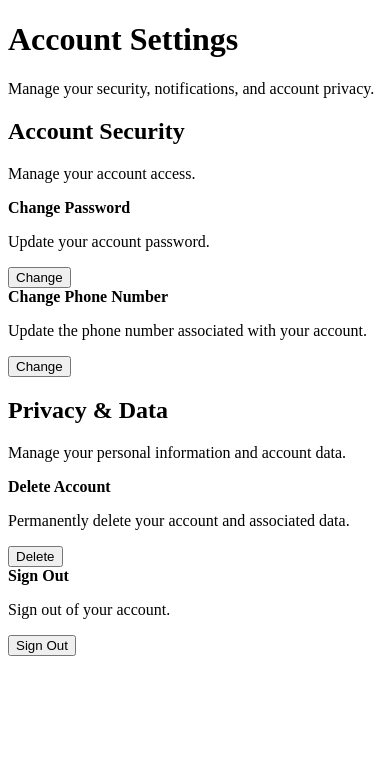
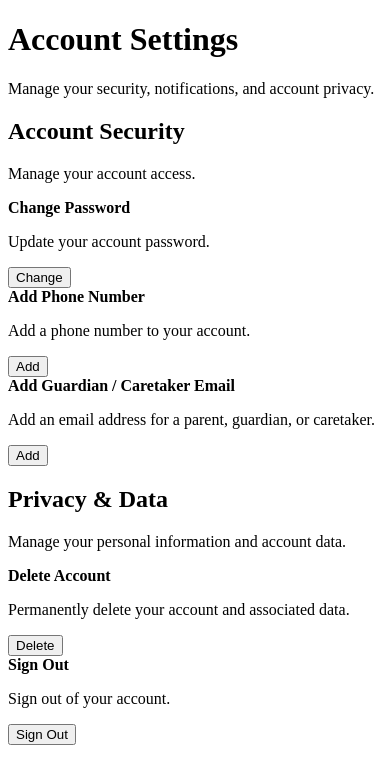
Before and after one commit to UNO-CSCI4830/SeniorMedicationReminder, a Flask app: page /account-settings in a window 390 px wide. Shown: the part 26-810 px from the top of the page. Run offline with Flask 3, Linux system fonts and the light colour scheme; the visitor is signed in with stand-in values (Sample User, id 1); data comes from the database, SQL or seed files in the repository.

Commit message:
Added gurdian email and phone number

```diff
--- a/database.py
+++ b/database.py
@@ -45,9 +45,18 @@ def init_db(app):
                 id INTEGER PRIMARY KEY AUTOINCREMENT,
                 first_name TEXT NOT NULL,
                 email TEXT NOT NULL UNIQUE COLLATE NOCASE,
+                phone TEXT UNIQUE,
+                guardian_email TEXT COLLATE NOCASE,
                 password_hash TEXT NOT NULL,
                 created_at TEXT NOT NULL DEFAULT CURRENT_TIMESTAMP
             )
         ''')
+
+        columns = [row["name"] for row in db.execute("PRAGMA table_info(users)")]
+        if "phone" not in columns:
+            db.execute("ALTER TABLE users ADD COLUMN phone TEXT")
+            db.execute("CREATE UNIQUE INDEX IF NOT EXISTS idx_users_phone ON users(phone)")
+        if "guardian_email" not in columns:
+            db.execute("ALTER TABLE users ADD COLUMN guardian_email TEXT COLLATE NOCASE")
         db.execute(f'CREATE TABLE IF NOT EXISTS medications ({MEDICATION_COLUMNS})')
         db.commit()
--- a/routes.py
+++ b/routes.py
@@ -331,3 +331,65 @@ def change_password():
     db.commit()
 
     return render_template("accountSetting.html", success="Password updated!")
+
+#routes add guardian email
+@main.route("/update-guardian-email", methods=["POST"])
+@login_required
+def update_guardian_email():
+    guardian_email = request.form.get("guardian_email", "").strip().lower()
+
+    db = get_db()
+    user = db.execute(
+        "SELECT * FROM users WHERE id = ?", (session["user_id"],)).fetchone()
+
+    if not guardian_email:
+        return render_template(
+            "accountSetting.html", user=user, guardian_error="Please fill in all required fields.")
+
+    if user and guardian_email == user["email"].lower():
+        return render_template(
+            "accountSetting.html", user=user, guardian_error="Guardian email must be different from your account email.")
+
+    db.execute(
+        "UPDATE users SET guardian_email = ? WHERE id = ?",
+        (guardian_email, session["user_id"]))
+    db.commit()
+
+    user = db.execute(
+        "SELECT * FROM users WHERE id = ?", (session["user_id"],)).fetchone()
+
+    return render_template(
+        "accountSetting.html", user=user, guardian_success="Guardian email updated!")
+
+#routes add phone number
+@main.route("/update-phone", methods=["POST"])
+@login_required
+def update_phone():
+    phone = request.form.get("phone_number", "").strip()
+
+    db = get_db()
+    user = db.execute(
+        "SELECT * FROM users WHERE id = ?", (session["user_id"],)).fetchone()
+
+    if not phone:
+        return render_template("accountSetting.html", user=user, phone_error="Please fill in all required fields.")
+
+    if len(phone) < 10:
+        return render_template("accountSetting.html", user=user, phone_error="Please enter a valid phone number.")
+
+    existing_phone = db.execute(
+        "SELECT id FROM users WHERE phone = ? AND id != ?",
+        (phone, session["user_id"])).fetchone()
+
+    if existing_phone:
+        return render_template("accountSetting.html", user=user, phone_error="An account with that phone number already exists.")
+
+    db.execute(
+        "UPDATE users SET phone = ? WHERE id = ?",
+        (phone, session["user_id"]))
+    db.commit()
+
+    user = db.execute(
+        "SELECT * FROM users WHERE id = ?", (session["user_id"],)).fetchone()
+
+    return render_template("accountSetting.html", user=user, phone_success="Phone number updated!")
--- a/static/js/accountSetting.js
+++ b/static/js/accountSetting.js
@@ -6,6 +6,14 @@ document.addEventListener("DOMContentLoaded", function () {
 
     const toggleDeleteButton = document.getElementById("toggle-delete-button");
     const deleteFormContainer = document.getElementById("delete-form-container");
+
+    const toggleGuardianButton = document.getElementById("toggle-guardian-button");
+    const guardianFormContainer = document.getElementById("guardian-form-container");
+    const guardianEmailInput = document.getElementById("guardian_email");
+
+    const togglePhoneButton = document.getElementById("toggle-phone-button");
+    const phoneFormContainer = document.getElementById("phone-form-container");
+    const phoneNumberInput = document.getElementById("phone_number");
 
     if (togglePasswordButton && passwordFormContainer) {
         togglePasswordButton.addEventListener("click", function () {
@@ -29,4 +37,34 @@ document.addEventListener("DOMContentLoaded", function () {
         });
     }
 
+    if (toggleGuardianButton && guardianFormContainer) {
+        const defaultGuardianLabel = toggleGuardianButton.dataset.defaultLabel || "Add";
+
+        toggleGuardianButton.addEventListener("click", function () {
+            const isOpening = guardianFormContainer.hidden;
+            guardianFormContainer.hidden = !isOpening;
+            toggleGuardianButton.textContent = isOpening ? "Cancel" : defaultGuardianLabel;
+            toggleGuardianButton.setAttribute("aria-expanded", String(isOpening));
+
+            if (isOpening && guardianEmailInput) {
+                guardianEmailInput.focus();
+            }
+        });
+    }
+
+    if (togglePhoneButton && phoneFormContainer) {
+    const defaultPhoneLabel = togglePhoneButton.dataset.defaultLabel || "Add";
+
+        togglePhoneButton.addEventListener("click", function () {
+            const isOpening = phoneFormContainer.hidden;
+            phoneFormContainer.hidden = !isOpening;
+            togglePhoneButton.textContent = isOpening ? "Cancel" : defaultPhoneLabel;
+            togglePhoneButton.setAttribute("aria-expanded", String(isOpening));
+
+            if (isOpening && phoneNumberInput) {
+                phoneNumberInput.focus();
+            }
+        });
+    }
+
 });
--- a/templates/accountSetting.html
+++ b/templates/accountSetting.html
@@ -71,18 +71,113 @@
                 </form>
             </div>
 
-            <!-- CHANGE PHONE NUMBER -->
-            <div class="option-row">
+        <!-- CHANGE PHONE NUMBER -->
+        <div class="option-row">
+            <div>
+                <strong>{{ 'Change Phone Number' if user and user.phone else 'Add Phone Number' }}</strong>
+                <p>
+                    {% if user and user.phone %}
+                        Current number: <span>{{ user.phone }}</span>
+                    {% else %}
+                        Add a phone number to your account.
+                    {% endif %}
+                </p>
+            </div>
+
+            <button type="button"
+                    id="toggle-phone-button"
+                    class="action-button"
+                    data-default-label="{{ 'Change' if user and user.phone else 'Add' }}"
+                    aria-expanded="{{ 'true' if phone_error or phone_success else 'false' }}"
+                    aria-controls="phone-form-container">
+                {% if phone_error or phone_success %}
+                    Cancel
+                {% else %}
+                    {{ 'Change' if user and user.phone else 'Add' }}
+                {% endif %}
+            </button>
+        </div>
+
+        <div id="phone-form-container" {% if not phone_error and not phone_success %}hidden{% endif %}>
+            {% if phone_error %}
+                <p class="form-error" role="alert">{{ phone_error }}</p>
+            {% endif %}
+
+            {% if phone_success %}
+                <p class="form-success" role="status">{{ phone_success }}</p>
+            {% endif %}
+
+            <form action="{{ url_for('main.update_phone') }}" method="POST">
                 <div>
-                    <strong>Change Phone Number</strong>
-                    <p>Update the phone number associated with your account.</p>
+                    <label for="phone_number">
+                        {{ 'New Phone Number' if user and user.phone else 'Phone Number' }}
+                    </label>
+                    <input type="tel"
+                        id="phone_number"
+                        name="phone_number"
+                        placeholder="e.g., 000-000-000"
+                        value="{{ user.phone if user and user.phone else '' }}"
+                        required>
                 </div>
+                <button type="submit" class="action-button">
+                    Save Phone Number
+                </button>
+            </form>
+        </div>
 
-                <button type="button" class="action-button">
-                    Change
+        <!-- ADD / CHANGE GUARDIAN OR CARETAKER EMAIL -->
+        <div class="option-row">
+            <div>
+                <strong>{{ 'Change Guardian / Caretaker Email' if user and user.guardian_email else 'Add Guardian / Caretaker Email' }}</strong>
+                <p>
+                    {% if user and user.guardian_email %}
+                        Current guardian email: <span>{{ user.guardian_email }}</span>
+                    {% else %}
+                        Add an email address for a parent, guardian, or caretaker.
+                    {% endif %}
+                </p>
+            </div>
+
+            <button type="button"
+                    id="toggle-guardian-button"
+                    class="action-button"
+                    data-default-label="{{ 'Change' if user and user.guardian_email else 'Add' }}"
+                    aria-expanded="{{ 'true' if guardian_error or guardian_success else 'false' }}"
+                    aria-controls="guardian-form-container">
+                {% if guardian_error or guardian_success %}
+                    Cancel
+                {% else %}
+                    {{ 'Change' if user and user.guardian_email else 'Add' }}
+                {% endif %}
+            </button>
+        </div>
+
+        <div id="guardian-form-container" {% if not guardian_error and not guardian_success %}hidden{% endif %}>
+            {% if guardian_error %}
+                <p class="form-error" role="alert">{{ guardian_error }}</p>
+            {% endif %}
+
+            {% if guardian_success %}
+                <p class="form-success" role="status">{{ guardian_success }}</p>
+            {% endif %}
+
+            <form action="{{ url_for('main.update_guardian_email') }}" method="POST">
+                <div>
+                    <label for="guardian_email">
+                        {{ 'New Guardian / Caretaker Email' if user and user.guardian_email else 'Guardian / Caretaker Email' }}
+                    </label>
+                    <input type="email"
+                        id="guardian_email"
+                        name="guardian_email"
+                        placeholder="e.g., guardian@example.com"
+                        value="{{ user.guardian_email if user and user.guardian_email else '' }}"
+                        required>
+                </div>
+                <button type="submit" class="action-button">
+                    Save Email
                 </button>
-            </div>
-        </section>
+            </form>
+        </div>
 
         <!-- PRIVACY AND DATA -->
         <section class="profile-card">
```
